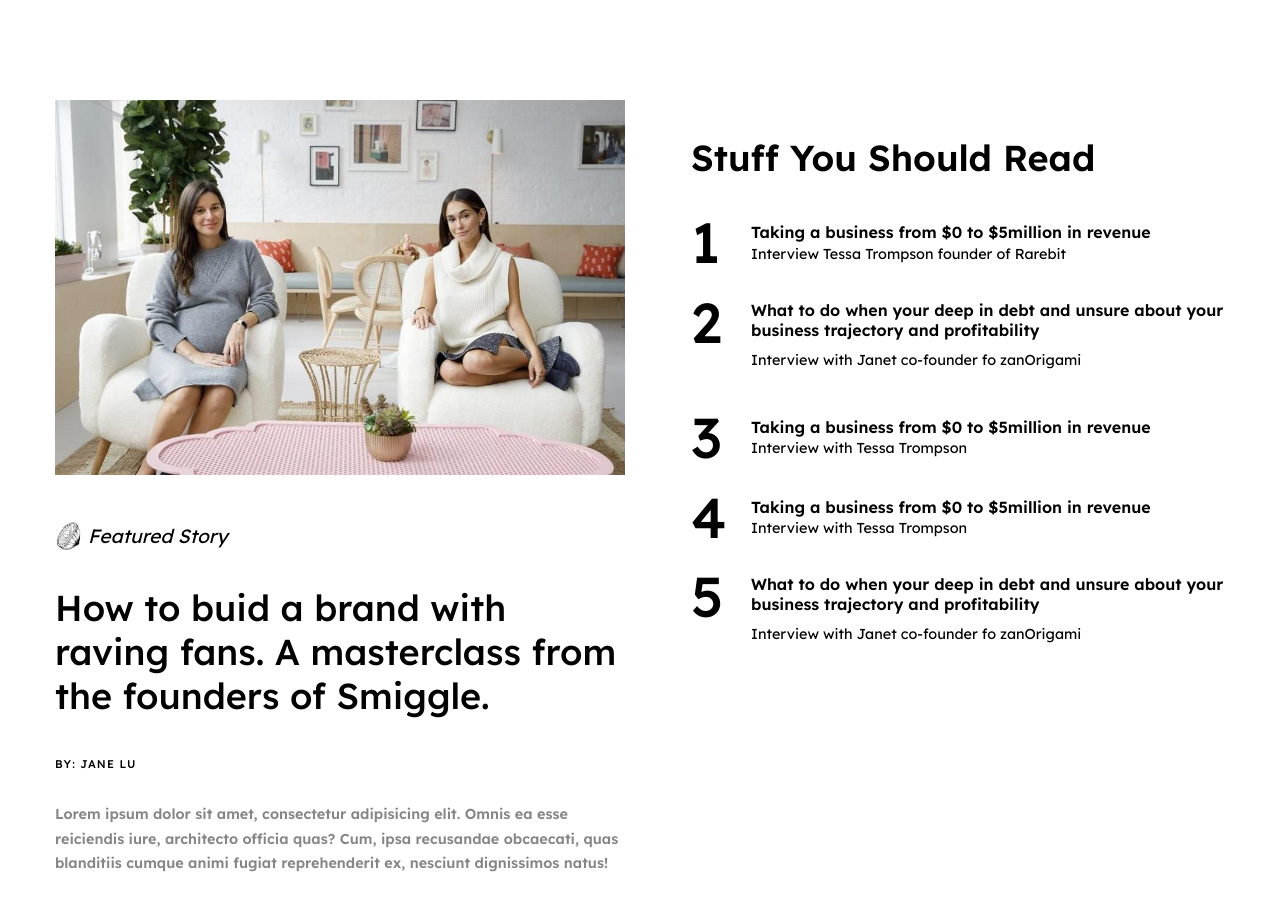
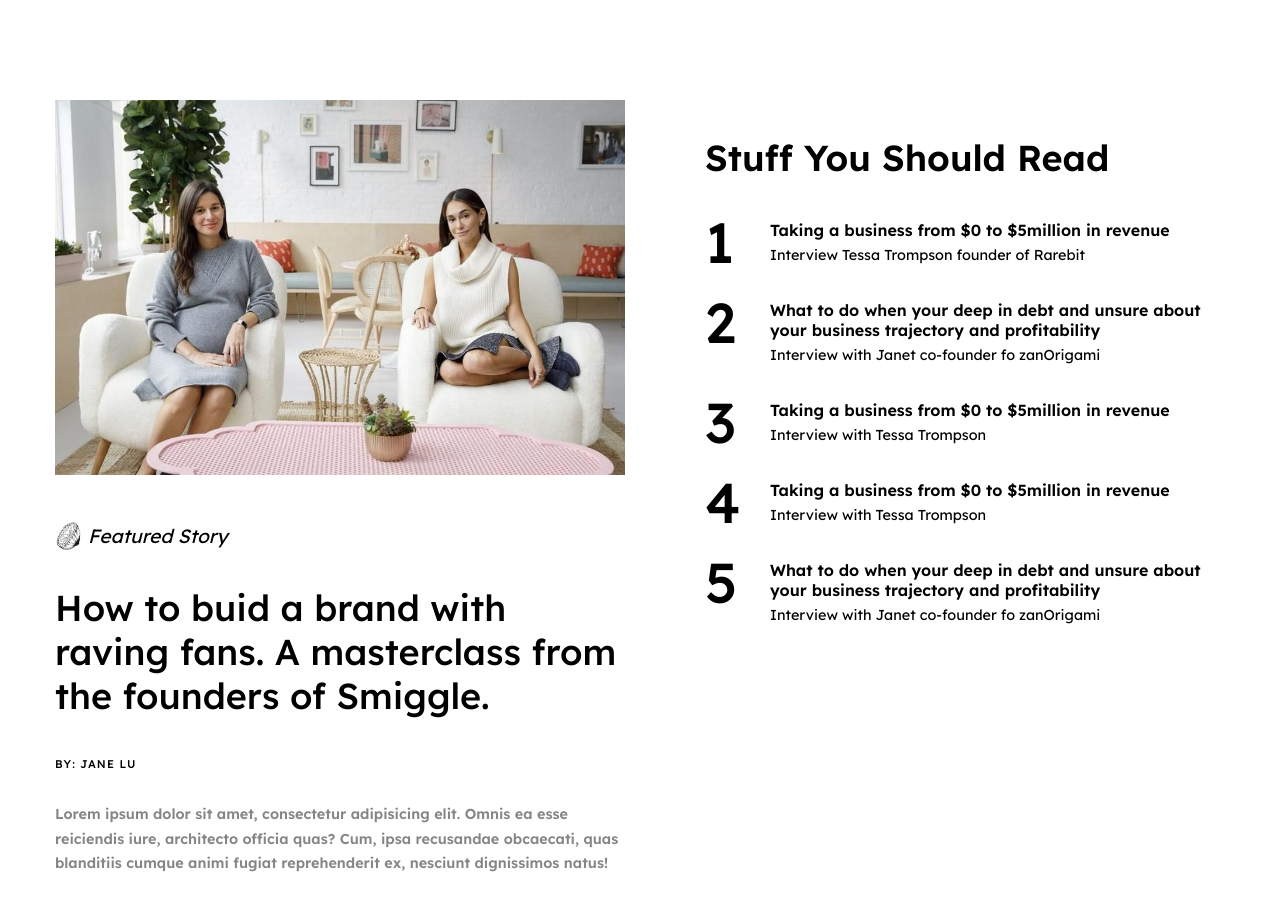
Before and after one commit to anitanenova/layout-project, a website: page index.html in a window 1280 px wide. Shown: the part 1940-2850 px from the top of the page. Drawn offline with Linux system fonts and the light colour scheme.

Commit message:
fix ordered list

```diff
--- a/index.html
+++ b/index.html
@@ -98,7 +98,7 @@
                     fugiat reprehenderit ex, nesciunt dignissimos natus!
                   </p>
                 </div>
-                <a class="btn-inline">view hidden onion series</a>
+                <a class="btn btn-inline">view hidden onion series</a>
               </article>
               <article class="intro-image">
                 <div class="image-wrapper">
@@ -173,7 +173,7 @@
                     </p>
                   </div>
                 </div>
-                <a class="btn-inline">read feature</a>
+                <a class="btn btn-inline">read feature</a>
               </article>
             </div>
             <div class="columns small-3">
@@ -208,7 +208,7 @@
                     </p>
                   </div>
                 </div>
-                <a class="btn-inline">read feature</a>
+                <a class="btn btn-inline">read feature</a>
               </article>
             </div>
             <div class="columns small-3">
@@ -243,7 +243,7 @@
                     </p>
                   </div>
                 </div>
-                <a class="btn-inline">read feature</a>
+                <a class="btn btn-inline">read feature</a>
               </article>
             </div>
             <div class="columns small-3">
@@ -280,7 +280,7 @@
                     </p>
                   </div>
                 </div>
-                <a class="btn-inline">read feature</a>
+                <a class="btn btn-inline">read feature</a>
               </article>
             </div>
           </div>
@@ -326,19 +326,16 @@
             <div class="columns small-6">
               <article class="literature-list">
                 <h1 class="literature-title">Stuff You Should Read</h1>
-                <div class="list-ordered">
-                  <div class="list-item">
-                    <span class="item-number">1</span>
+                <ol class="list-ordered">
+                  <li class="list-item">
                     <h6 class="item-title">
                       Taking a business from $0 to $5million in revenue
                     </h6>
                     <p class="item-text">
                       Interview Tessa Trompson founder of Rarebit
                     </p>
-                  </div>
-
-                  <div class="list-item">
-                    <span class="item-number">2</span>
+                  </li>
+                  <li class="list-item">
                     <h6 class="item-title">
                       What to do when your deep in debt and unsure about your
                       business trajectory and profitability
@@ -346,23 +343,20 @@
                     <p class="item-text">
                       Interview with Janet co-founder fo zanOrigami
                     </p>
-                  </div>
-                  <div class="list-item">
-                    <span class="item-number">3</span>
+                  </li>
+                  <li class="list-item">
                     <h6 class="item-title">
                       Taking a business from $0 to $5million in revenue
                     </h6>
                     <p class="item-text">Interview with Tessa Trompson</p>
-                  </div>
-                  <div class="list-item">
-                    <span class="item-number">4</span>
+                  </li>
+                  <li class="list-item">
                     <h6 class="item-title">
                       Taking a business from $0 to $5million in revenue
                     </h6>
                     <p class="item-text">Interview with Tessa Trompson</p>
-                  </div>
-                  <div class="list-item">
-                    <span class="item-number">5</span>
+                  </li>
+                  <li class="list-item">
                     <h6 class="item-title">
                       What to do when your deep in debt and unsure about your
                       business trajectory and profitability
@@ -370,8 +364,8 @@
                     <p class="item-text">
                       Interview with Janet co-founder fo zanOrigami
                     </p>
-                  </div>
-                </div>
+                  </li>
+                </ol>
               </article>
             </div>
           </div>
@@ -413,7 +407,7 @@
                           InVogue run by Tessa Thompson - she shares how she
                           shuts down naysayers
                         </h4>
-                        <a class="btn-inline">view story</a>
+                        <a class="btn btn-inline">view story</a>
                       </div>
                     </article>
                   </div>
@@ -441,7 +435,7 @@
                           InVogue run by Tessa Thompson - she shares how she
                           shuts down naysayers
                         </h4>
-                        <a class="btn-inline">view story</a>
+                        <a class="btn btn-inline">view story</a>
                       </div>
                     </article>
                   </div>
@@ -469,7 +463,7 @@
                           InVogue run by Tessa Thompson - she shares how she
                           shuts down naysayers
                         </h4>
-                        <a class="btn-inline">view story</a>
+                        <a class="btn btn-inline">view story</a>
                       </div>
                     </article>
                   </div>
@@ -497,7 +491,7 @@
                           InVogue run by Tessa Thompson - she shares how she
                           shuts down naysayers
                         </h4>
-                        <a class="btn-inline">view story</a>
+                        <a class="btn btn-inline">view story</a>
                       </div>
                     </article>
                   </div>
@@ -521,7 +515,7 @@
                           InVogue run by Tessa Thompson - she shares how she
                           shuts down naysayers
                         </h4>
-                        <a class="btn-inline">view story</a>
+                        <a class="btn btn-inline">view story</a>
                       </div>
                     </article>
                   </div>
@@ -549,7 +543,7 @@
                           InVogue run by Tessa Thompson - she shares how she
                           shuts down naysayers
                         </h4>
-                        <a class="btn-inline">view story</a>
+                        <a class="btn btn-inline">view story</a>
                       </div>
                     </article>
                   </div>
--- a/src/sass/components/_buttons.scss
+++ b/src/sass/components/_buttons.scss
@@ -1,14 +1,14 @@
 .btn {
+  &:hover {
+    cursor: pointer;
+  }
+
   &-inline {
     text-transform: uppercase;
     font-weight: 500;
     font-size: 0.6em;
     border-bottom: 1px solid $color-primary;
     color: $color-primary;
-
-    &:hover {
-      cursor: pointer;
-    }
   }
 
   &-primary {
--- a/src/sass/components/_list.scss
+++ b/src/sass/components/_list.scss
@@ -1,36 +1,39 @@
 .list {
-  &-item {
-    display: grid;
-    grid-template-columns: 30px 1fr;
-    grid-column-gap: 30px;
-    grid-template-rows: 1fr 1fr;
-    margin-bottom: 35px;
-    align-items: center;
-  }
-}
+  &-ordered {
+    counter-reset: number;
+    list-style-type: none;
+    padding: 0;
 
-.item {
-  &-number {
+    li::before {
+      counter-increment: number;
+      content: counter(number) "\a0";
       font-size: 3.5em;
       font-weight: 500;
       grid-row: 1/3;
       line-height: 0.8em;
       align-self: flex-start;
     }
+  }
+  &-item {
+    display: grid;
+    grid-template-rows: 1fr auto;
+    grid-template-columns: 30px 1fr;
+    grid-column-gap: 35px;
+    margin-bottom: 35px;
 
+    .item {
       &-title {
         grid-row: 1/2;
         font-weight: 600;
         align-self: end;
+        margin: 0;
       }
 
       &-text {
         grid-row: 2/3;
         font-size: 0.9em;
-  }
-
-  &-title,
-  &-text {
-    margin: 0;
+        margin: 5px 0 0 0;
       }
     }
+  }
+}
--- a/src/sass/components/sections/_literature.scss
+++ b/src/sass/components/sections/_literature.scss
@@ -15,7 +15,7 @@
 
   .literature {
     &-list {
-      padding-left: 36px;
+      padding-left: 50px;
     }
 
     &-title {
```
Also changed, not shown: dist/css/master.css, dist/css/master.min.css, 1 other file. Lines whose indentation alone changed are shown as unchanged.
